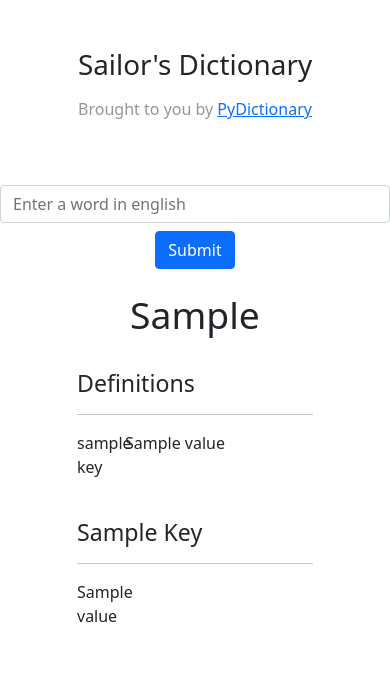
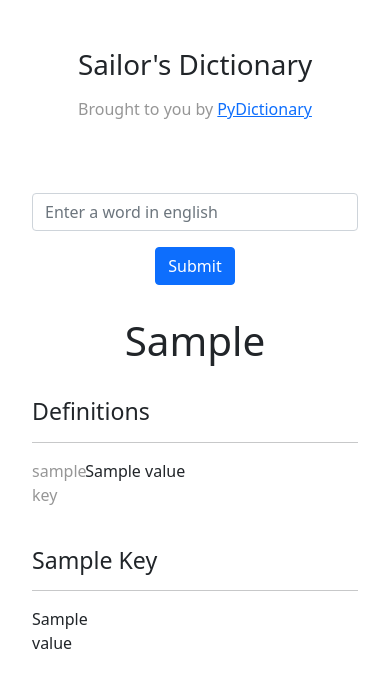
Before and after one commit to rolias4031/django4-personal-portfolio, a Django app: template dictionary/templates/dictionary/dictionary.html in a window 390 px wide. Shown: the part 56-744 px from the top of the page. Run offline with Django 4.2, Linux system fonts and the light colour scheme; the template is opened without the code that fills it: most values are stand-ins (such as "Sample title", 1, 10 or a date in 2020).

Commit message:
Responsiveness to Dictionary app

```diff
--- a/dictionary/templates/dictionary/dictionary.html
+++ b/dictionary/templates/dictionary/dictionary.html
@@ -1,35 +1,41 @@
 {% extends 'portfolio/base.html' %}
 {% block content %}
 
+<div class="container">
   <div class="row justify-content-center">
     <div class="col-12 my-5" align="center">
       <h1>Sailor's Dictionary</h1>
       <p class="mt-3" style="color:rgb(150,150,150);">Brought to you by <a href="https://pypi.org/project/PyDictionary/" target="_blank">PyDictionary</a></p>
     </div>
   </div>
+</div>
 
-<form class="row g-2 justify-content-center" action="{% url 'dictionary:dictionary' %}">
-  <div class="col-lg-4">
+<div class="container">
+  <form class="row justify-content-center mx-2" action="{% url 'dictionary:dictionary' %}">
+    <div class="col-lg-5 col-md my-2">
       <input class="form-control" value="" type="text" name="the_word" placeholder="Enter a word in english">
     </div>
-  <div class="col-auto">
+    <div class="col-auto my-2">
       <button class="btn btn-primary" type="submit">Submit</button>
     </div>
   </form>
+</div>
 
+<div class="container">
   <div class="row justify-content-center">
     <div class="col-auto" align="center">
-    <h1 class="mt-4 display-3">{{ the_word }}</h1>
+      <h1 class="mt-4 display-2">{{ the_word }}</h1>
       {% if errormsg %}
         <h6 class="alert alert-danger fw-light">{{ errormsg }}</h6>
       {% endif %}
     </div>
   </div>
+</div>
 
 {% if definitions %}
 <div class="container">
-  <div class="row justify-content-center mt-4">
-    <div class="col-8">
+  <div class="row justify-content-center mt-4 mx-2">
+    <div class="col-lg-8 col-md">
       <h3>Definitions</h3>
       <hr class="">
     </div>
@@ -38,17 +44,18 @@
 {% endif %}
 
 <div class="container">
-  <div class="row justify-content-center">
-    <div class="col-8">
+  <div class="row justify-content-center mx-2">
+    <div class="col-lg-8 col-md">
 
       {% for key, value in definitions.items %}
       {% for d in value %}
       <div class="row">
-        <p class="fw-lighter col-1" style="">{{ key|lower }}</p>
+        <p class="fw-light col-1" style="color:rgb(150,150,150)">{{ key|lower }}</p>
         <p class="col ms-4" style="">{{ d }}</p>
       </div>
       {% endfor %}
       {% endfor %}
+
     </div>
   </div>
 </div>
@@ -56,8 +63,8 @@
 {% for key, value in thesaurus.items %}
 {% if value %}
 <div class="container">
-  <div class="row justify-content-center mt-4">
-    <div class="col-8">
+  <div class="row justify-content-center mt-4 mx-2">
+    <div class="col-lg-8 col-md">
       <h3>{{ key | title}}</h3>
       <hr class="">
     </div>
@@ -66,12 +73,12 @@
 {% endif %}
 
 <div class="container">
-  <div class="row justify-content-center">
-    <div class="col-8">
+  <div class="row justify-content-center mx-2">
+    <div class="col-lg-8 col-md">
       <div class="row">
 
         {% for word in value %}
-        <div class="col-2">
+        <div class="col-md-3 col-4">
           <p>{{ word }}</p>
         </div>
         {% endfor %}
@@ -82,4 +89,7 @@
 </div>
 {% endfor %}
 
+<div class="container" style="height:100px;">
+</div>
+
 {% endblock %}
```
Lines whose indentation alone changed are shown as unchanged.
